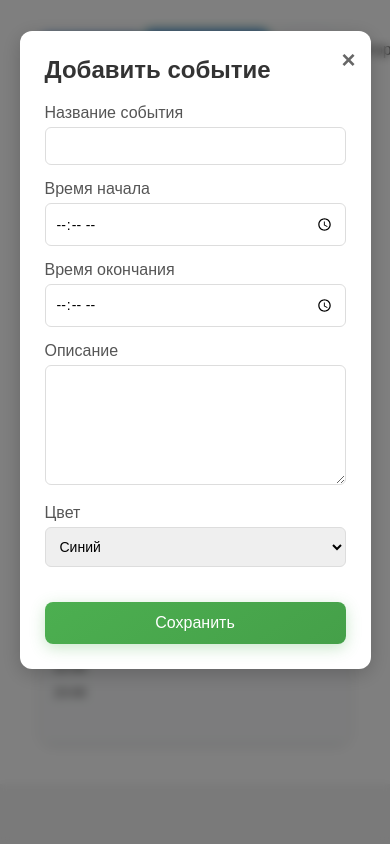
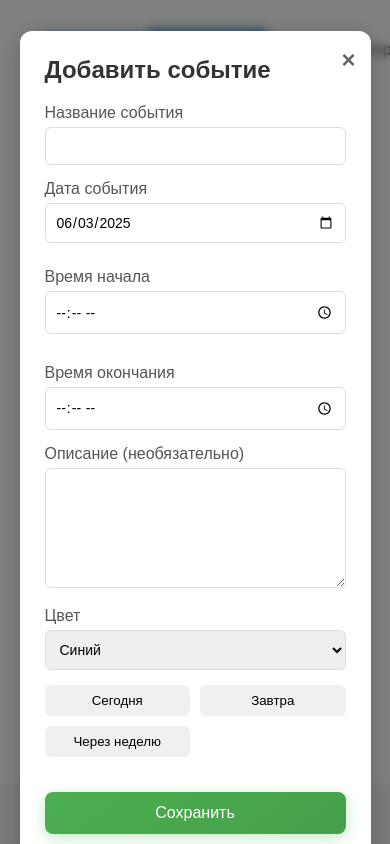
Before and after one commit to anisholak/todolist-js, a plain HTML site: page schedule.html in a window 390 px wide. Both pictures are taken after a click on the button "Добавить событие". Shown: the top 844 px of the page. Drawn offline with Linux system fonts and the light colour scheme.

Commit message:
добавление возможности планировать событие на другой день, а не только на сегодня

```diff
--- a/schedule.css
+++ b/schedule.css
@@ -22,6 +22,39 @@
   overflow: hidden;
   position: relative;
 }
+
+/* Стили для строки с датой и временем */
+.form-row {
+    display: flex;
+    gap: 15px;
+    margin-bottom: 15px;
+}
+
+.form-row label {
+    flex: 1;
+}
+
+/* Стили для быстрого выбора дат */
+.quick-dates {
+    display: flex;
+    gap: 10px;
+    margin: 15px 0;
+}
+
+.quick-dates button {
+    flex: 1;
+    padding: 8px;
+    background: #f0f0f0;
+    border: none;
+    border-radius: 6px;
+    cursor: pointer;
+    transition: all 0.2s;
+}
+
+.quick-dates button:hover {
+    background: #e0e0e0;
+}
+
 
 /* Колонка с временными слотами */
 .time-slots {
@@ -226,11 +259,25 @@
 }
 
 /* Адаптивность */
-@media (max-width: 768px) {
+@media (max-width: 600px) {
   .schedule-container {
     flex-direction: column;
     height: calc(100vh - 200px);
   }
+
+  .form-row {
+        flex-direction: column;
+        gap: 10px;
+    }
+
+    .quick-dates {
+        flex-wrap: wrap;
+    }
+
+    .quick-dates button {
+        flex: none;
+        width: calc(50% - 5px);
+    }
 
   .time-slots {
     width: 100%;
--- a/schedule.html
+++ b/schedule.html
@@ -54,18 +54,28 @@
                     Название события
                     <input type="text" id="eventTitle" required>
                 </label>
-                <label>
-                    Время начала
-                    <input type="time" id="eventStartTime" required>
-                </label>
+
+                <div class="form-row">
+                    <label>
+                        Дата события
+                        <input type="date" id="eventDate" required>
+                    </label>
+                    <label>
+                        Время начала
+                        <input type="time" id="eventStartTime" required>
+                    </label>
+                </div>
+
                 <label>
                     Время окончания
                     <input type="time" id="eventEndTime" required>
                 </label>
+
                 <label>
-                    Описание
+                    Описание (необязательно)
                     <textarea id="eventDescription"></textarea>
                 </label>
+
                 <label>
                     Цвет
                     <select id="eventColor">
@@ -76,6 +86,13 @@
                         <option value="orange">Оранжевый</option>
                     </select>
                 </label>
+
+                <div class="quick-dates">
+                    <button type="button" data-days="0">Сегодня</button>
+                    <button type="button" data-days="1">Завтра</button>
+                    <button type="button" data-days="7">Через неделю</button>
+                </div>
+
                 <button type="submit">Сохранить</button>
             </form>
         </div>
--- a/schedule.js
+++ b/schedule.js
@@ -54,6 +54,15 @@ document.addEventListener('DOMContentLoaded', function() {
         saveAllEvents(updatedEvents);
         renderEvents();
     }
+
+    document.querySelectorAll('.quick-dates button').forEach(btn => {
+        btn.addEventListener('click', function() {
+            const daysToAdd = parseInt(this.dataset.days);
+            const date = new Date();
+            date.setDate(date.getDate() + daysToAdd);
+            document.getElementById('eventDate').value = date.toISOString().split('T')[0];
+        });
+    });
 
     // DOM-элементы
     const modal = document.getElementById('eventModal');
@@ -201,19 +210,39 @@ document.addEventListener('DOMContentLoaded', function() {
 
     // Открытие модального окна
     function openAddModal() {
-        document.getElementById('modalTitle').textContent = 'Добавить событие';
-        eventForm.reset();
+        const today = new Date();
+        const dateInput = document.getElementById('eventDate');
+        const startTimeInput = document.getElementById('eventStartTime');
+        const endTimeInput = document.getElementById('eventEndTime');
+
+        // Установка значений по умолчанию
+        dateInput.value = today.toISOString().split('T')[0];
+
+        // Установка времени (текущий час + 1, продолжительность 1 час)
+        const nextHour = today.getHours() + 1;
+        startTimeInput.value = `${nextHour.toString().padStart(2, '0')}:00`;
+        endTimeInput.value = `${(nextHour + 1).toString().padStart(2, '0')}:00`;
+
+        // Сброс остальных полей
+        document.getElementById('eventTitle').value = '';
+        document.getElementById('eventDescription').value = '';
+        document.getElementById('eventColor').value = 'blue';
+
         modal.style.display = 'block';
     }
 
     // Редактирование события
     function openEditModal(event) {
         document.getElementById('modalTitle').textContent = 'Редактировать событие';
+
+        // Установка значений из события
         document.getElementById('eventTitle').value = event.title;
+        document.getElementById('eventDate').value = new Date(event.date).toISOString().split('T')[0];
         document.getElementById('eventStartTime').value = event.startTime;
         document.getElementById('eventEndTime').value = event.endTime;
         document.getElementById('eventDescription').value = event.description || '';
         document.getElementById('eventColor').value = event.color;
+
         modal.setAttribute('data-editing-event', event.id);
         modal.style.display = 'block';
     }
@@ -230,21 +259,30 @@ document.addEventListener('DOMContentLoaded', function() {
     closeBtn.addEventListener('click', () => modal.style.display = 'none');
     window.addEventListener('click', (e) => e.target === modal && (modal.style.display = 'none'));
 
-    eventForm.addEventListener('submit', (e) => {
+    eventForm.addEventListener('submit', function(e) {
         e.preventDefault();
+
+        // Валидация времени
+        const startTime = document.getElementById('eventStartTime').value;
+        const endTime = document.getElementById('eventEndTime').value;
+
+        if (startTime >= endTime) {
+            alert('Время окончания должно быть позже времени начала!');
+            return;
+        }
+
         const eventData = {
             title: document.getElementById('eventTitle').value,
-            startTime: document.getElementById('eventStartTime').value,
-            endTime: document.getElementById('eventEndTime').value,
+            date: document.getElementById('eventDate').value,
+            startTime: startTime,
+            endTime: endTime,
             description: document.getElementById('eventDescription').value,
-            color: document.getElementById('eventColor').value,
-            date: currentDate.toISOString()
+            color: document.getElementById('eventColor').value
         };
 
-        const isEditing = modal.hasAttribute('data-editing-event');
-        if (isEditing) {
-            const eventId = modal.getAttribute('data-editing-event');
-            updateEvent(eventId, eventData);
+        // Добавление/обновление события
+        if (modal.hasAttribute('data-editing-event')) {
+            updateEvent(modal.getAttribute('data-editing-event'), eventData);
         } else {
             eventData.id = `event-${Date.now()}-${Math.random().toString(36).substr(2, 9)}`;
             addEvent(eventData);
```
